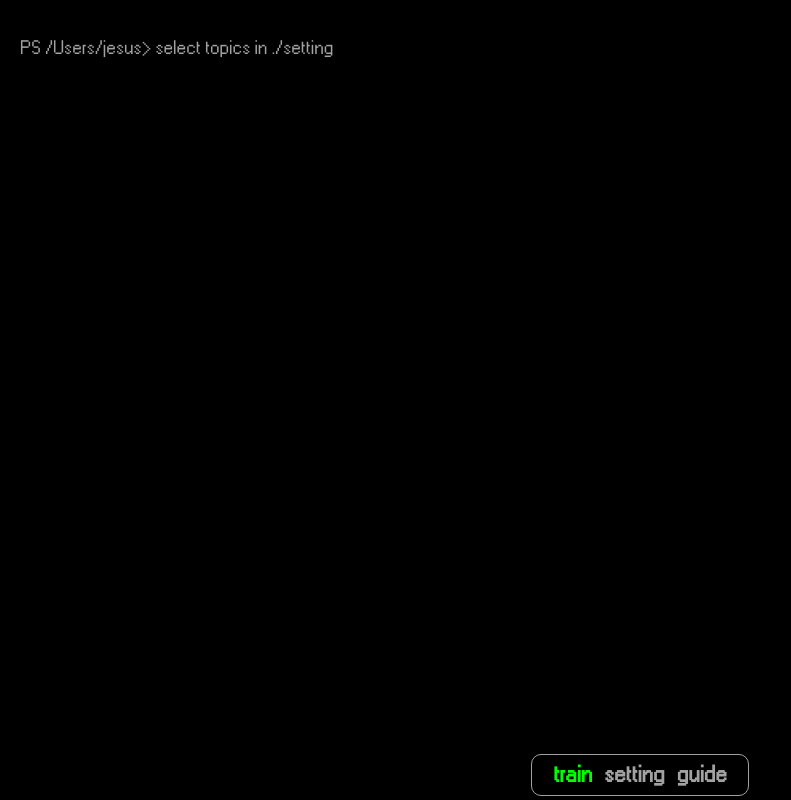
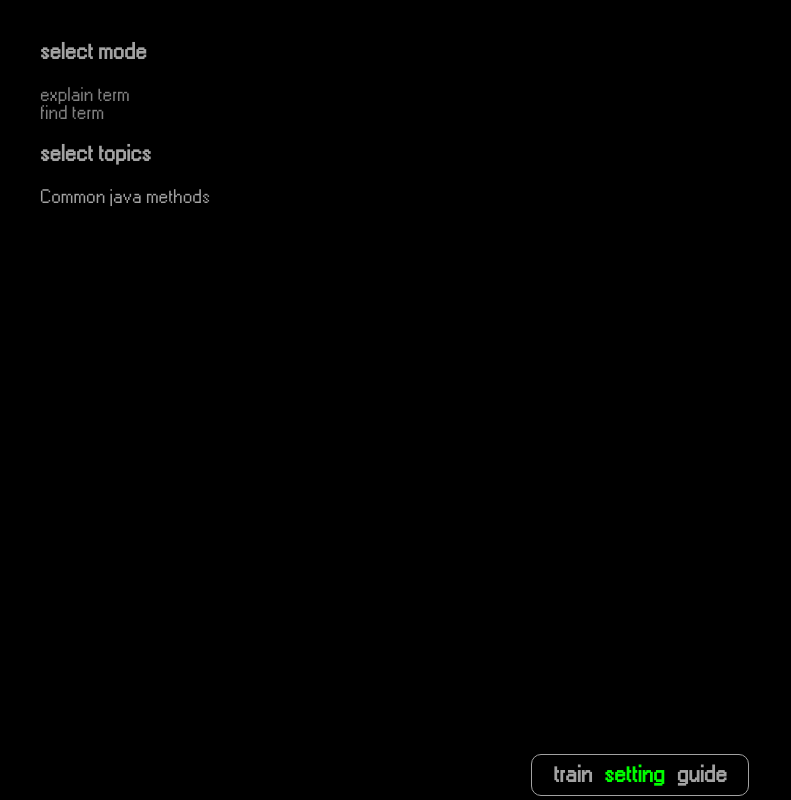
Before and after one commit to manfra27/learning-in-public-transportation, a React (Create React App) app: page / in a window 1280 px wide. Shown: the whole page, without its empty margins (0-791 px from the left). Built offline with nearby package versions, Linux system fonts and the light colour scheme.

Commit message:
training modes

```diff
--- a/src/App.js
+++ b/src/App.js
@@ -10,6 +10,12 @@ import Guide from './Guide';
 
 function App() {
   const [selectedTopics, setSelectedTopics] = useState([]);
+  const modes = ["explain term", "find term"];
+  const [trainingMode, setTrainingMode] = useState("explain key");
+
+  const handleModeSelection = (mode) => {
+    setTrainingMode(mode);
+  };
 
   const toggleTopicSelection = (topicName) => {
     setSelectedTopics((prev) =>
@@ -19,16 +25,23 @@ function App() {
     );
   };
 
-  const [selectedDirectory, setSelectedDirector] = useState("train");
+  const [selectedDirectory, setSelectedDirector] = useState("setting");
   const renderContent = () => {
     switch (selectedDirectory) {
       case "train":
-        return <Train selectedTopics={selectedTopics} db={db} />;
+        return <Train
+          selectedTopics={selectedTopics}
+          db={db}
+          trainingMode={trainingMode}
+        />;
       case "setting":
         return <Settings
           topics={db.map((topic) => topic.topicName)}
           selectedTopics={selectedTopics}
           toggleTopicSelection={toggleTopicSelection}
+          modes={modes}
+          handleModeSelection={handleModeSelection}
+          trainingMode={trainingMode}
         />;
       case "guide":
         return <Guide />;
--- a/src/Settings.js
+++ b/src/Settings.js
@@ -1,8 +1,31 @@
 import React from "react";
 
-const Settings = ({ topics, selectedTopics, toggleTopicSelection }) => {
+const Settings = ({
+    topics,
+    selectedTopics,
+    toggleTopicSelection,
+    modes,
+    handleModeSelection,
+    trainingMode
+}) => {
     return (
         <div className="settings">
+            <h3>select mode</h3>
+            <ul>
+                {modes.map((mode) => (
+                    <li
+                        key={mode}
+                        onClick={() => handleModeSelection(mode)}
+                        style={{
+                            cursor: "pointer",
+                            color: trainingMode.includes(mode) ? "green" : "grey",
+                        }}
+                    >
+                        {mode}
+                    </li>
+                ))}
+            </ul>
+
             <h3>select topics</h3>
             <ul className="topics-list">
                 {topics.map((topicName) => (
--- a/src/Train.js
+++ b/src/Train.js
@@ -5,28 +5,47 @@ const mapTopicsAndEntries = (db) => {
         topicName: topic.topicName,
         entries: topic.entries.map((entry) => ({
             id: entry.id,
+            term: entry.term,
+            explanation: entry.explanation,
             question: entry.question,
+            answerType: entry.answerType,
             options: entry.options,
-            correctAnswer: entry.correctAnswer,
-            inputType: entry.inputType,
-            deepExplanation: entry.deepExplanation,
-            references: entry.references,
         })),
     }));
 };
 
-const ToggleItem = ({ label, value }) => {
-    const [showValue, setShowValue] = useState(false);
+const ToggleItem = ({ id, term, explanation, question, answerTyep, options, trainingMode }) => {
+    const [Resolve, setResolve] = useState(false);
 
     return (
-        <div onClick={() => setShowValue(!showValue)} className="item">
-            <div className="item-question">PS C:\{">"} {label}</div>
-            <div className="item-answer">{showValue ? value : ""}</div>
+        <div onClick={() => setResolve(!Resolve)} className="item">
+
+            {trainingMode === "explain term" ? (
+                <div className="item-question">t: {term}</div>
+            ) : (
+                <div className="item-question">e: {explanation}</div>
+            )}
+
+            {Resolve && trainingMode === "explain term" ? (
+                <div className="item-answer">e: {explanation}</div>
+            ) : (
+                ""
+            )}
+
+            {Resolve && trainingMode === "find term" ? (
+                <div className="item-answer">t: {term}</div>
+            ) : (
+                ""
+            )}
+
         </div>
+
+
     )
+
 };
 
-const Train = ({ selectedTopics, db }) => {
+const Train = ({ selectedTopics, db, trainingMode }) => {
     const mappedData = mapTopicsAndEntries(db).filter((topic) =>
         selectedTopics.includes(topic.topicName)
     );
@@ -43,9 +62,13 @@ const Train = ({ selectedTopics, db }) => {
                 <ul>
                     {shuffledEntries.map((entry) => (
                         <ToggleItem
-                            key={entry.id}
-                            label={entry.question}
-                            value={entry.correctAnswer}
+                            id={entry.id}
+                            term={entry.term}
+                            explanation={entry.explanation}
+                            question={entry.question}
+                            answerTypes={entry.answerTypes}
+                            options={entry.options}
+                            trainingMode={trainingMode}
                         />
                     ))}
                 </ul>
--- a/src/db.js
+++ b/src/db.js
@@ -7,253 +7,230 @@ export const db = [
         topicName: "Common java methods",
         entries: [
             {
-                id: 1,
-                question: "string.charAt(index):",
-                options: [],
-                correctAnswer: ["Returns the character at a specific index"],
-                inputType: "",
-                deepExplanation: "",
-                references: [],
-            },
-            {
-                id: 2,
-                question: "string.length():",
-                options: [],
-                correctAnswer: ["Returns the length of the string"],
-                inputType: "",
-                deepExplanation: "",
-                references: [],
-            },
-            {
-                id: 3,
-                question: "string.substring(start, end):",
-                options: [],
-                correctAnswer: ["Extracts a portion of the string"],
-                inputType: "",
-                deepExplanation: "",
-                references: [],
-            },
-            {
-                id: 4,
-                question: "string1.equals(string2):",
-                options: [],
-                correctAnswer: ["Compares two strings for equality"],
-                inputType: "",
-                deepExplanation: "",
-                references: [],
-            },
-            {
-                id: 5,
-                question: "string.toLowerCase():",
-                options: [],
-                correctAnswer: ["Converts the string to lowercase"],
-                inputType: "",
-                deepExplanation: "",
-                references: [],
-            },
-            {
-                id: 6,
-                question: "string.toUpperCase():",
-                options: [],
-                correctAnswer: ["Converts the string to uppercase"],
-                inputType: "",
-                deepExplanation: "",
-                references: [],
-            },
-            {
-                id: 7,
-                question: "string.trim():",
-                options: [],
-                correctAnswer: ["Removes leading and trailing whitespace"],
-                inputType: "",
-                deepExplanation: "",
-                references: [],
-            },
-            {
-                id: 8,
-                question: "string.replace(oldChar, newChar):",
-                options: [],
-                correctAnswer: ["Replaces characters in the string"],
-                inputType: "",
-                deepExplanation: "",
-                references: [],
-            },
-            {
-                id: 9,
-                question: "int number = (int) doubleValue:",
-                options: [],
-                correctAnswer: ["Manually converts a larger type to a smaller type"],
-                inputType: "",
-                deepExplanation: "",
-                references: [],
-            },
-            {
-                id: 10,
-                question: "double largerType = intValue:",
-                options: [],
-                correctAnswer: ["Automatically converts a smaller type to a larger type"],
-                inputType: "",
-                deepExplanation: "",
-                references: [],
-            },
-            {
-                id: 11,
-                question: "Integer.parseInt(string):",
-                options: [],
-                correctAnswer: ["Converts a string to an integer"],
-                inputType: "",
-                deepExplanation: "",
-                references: [],
-            },
-            {
-                id: 12,
-                question: "Integer.valueOf(intValue):",
-                options: [],
-                correctAnswer: ["Converts a primitive to a wrapper type"],
-                inputType: "",
-                deepExplanation: "",
-                references: [],
-            },
-            {
-                id: 13,
-                question: "Integer.toString(intValue):",
-                options: [],
-                correctAnswer: ["Converts a primitive to a string"],
-                inputType: "",
-                deepExplanation: "",
-                references: [],
-            },
-            {
-                id: 14,
-                question: "Math.abs(value):",
-                options: [],
-                correctAnswer: ["Returns the absolute value"],
-                inputType: "",
-                deepExplanation: "",
-                references: [],
-            },
-            {
-                id: 15,
-                question: "Math.sqrt(value):",
-                options: [],
-                correctAnswer: ["Returns the square root of a number"],
-                inputType: "",
-                deepExplanation: "",
-                references: [],
-            },
-            {
-                id: 16,
-                question: "Math.pow(base, exponent):",
-                options: [],
-                correctAnswer: ["Returns the value of base raised to the power of exponent"],
-                inputType: "",
-                deepExplanation: "",
-                references: [],
-            },
-            {
-                id: 17,
-                question: "Math.max(num1, num2):",
-                options: [],
-                correctAnswer: ["Returns the larger of two numbers"],
-                inputType: "",
-                deepExplanation: "",
-                references: [],
-            },
-            {
-                id: 18,
-                question: "Math.min(num1, num2):",
-                options: [],
-                correctAnswer: ["Returns the smaller of two numbers"],
-                inputType: "",
-                deepExplanation: "",
-                references: [],
-            },
-            {
-                id: 19,
-                question: "Math.random():",
-                options: [],
-                correctAnswer: ["Returns a random number between 0.0 and 1.0"],
-                inputType: "",
-                deepExplanation: "",
-                references: [],
-            },
-            {
-                id: 20,
-                question: "Math.round(value):",
-                options: [],
-                correctAnswer: ["Rounds a decimal value to the nearest integer"],
-                inputType: "",
-                deepExplanation: "",
-                references: [],
-            },
-            {
-                id: 21,
-                question: "array.length:",
-                options: [],
-                correctAnswer: ["Returns the size of the array"],
-                inputType: "",
-                deepExplanation: "",
-                references: [],
-            },
-            {
-                id: 22,
-                question: "Arrays.sort(array):",
-                options: [],
-                correctAnswer: ["Sorts the elements of the array"],
-                inputType: "",
-                deepExplanation: "",
-                references: [],
-            },
-            {
-                id: 23,
-                question: "Arrays.binarySearch(array, key):",
-                options: [],
-                correctAnswer: ["Searches for a key in a sorted array"],
-                inputType: "",
-                deepExplanation: "",
-                references: [],
-            },
-            {
-                id: 24,
-                question: "Arrays.copyOf(array, newSize):",
-                options: [],
-                correctAnswer: [
-                    "Copies an array to a new array with a specified size",
-                ],
-                inputType: "",
-                deepExplanation: "",
-                references: [],
-            },
-            {
-                id: 25,
-                question: "Arrays.toString(array):",
-                options: [],
-                correctAnswer: ["Returns a string representation of the array"],
-                inputType: "",
-                deepExplanation: "",
-                references: [],
-            },
-            {
-                id: 26,
-                question: "Arrays.fill(array, value):",
-                options: [],
-                correctAnswer: ["Fills an array with a specific value"],
-                inputType: "",
-                deepExplanation: "",
-                references: [],
-            },
-            {
-                id: 27,
-                question: "Arrays.equals(array1, array2):",
-                options: [],
-                correctAnswer: ["Compares two arrays for equality"],
-                inputType: "",
-                deepExplanation: "",
-                references: [],
-            },
+                "id": 1,
+                "term": "string.charAt(index):",
+                "explanation": "Returns the character at a specific index",
+                "question": "",
+                "answerType": "",
+                "options": []
+            },
+            {
+                "id": 2,
+                "term": "string.length():",
+                "explanation": "Returns the length of the string",
+                "question": "",
+                "answerType": "",
+                "options": []
+            },
+            {
+                "id": 3,
+                "term": "string.substring(start, end):",
+                "explanation": "Extracts a portion of the string",
+                "question": "",
+                "answerType": "",
+                "options": []
+            },
+            {
+                "id": 4,
+                "term": "string1.equals(string2):",
+                "explanation": "Compares two strings for equality",
+                "question": "",
+                "answerType": "",
+                "options": []
+            },
+            {
+                "id": 5,
+                "term": "string.toLowerCase():",
+                "explanation": "Converts the string to lowercase",
+                "question": "",
+                "answerType": "",
+                "options": []
+            },
+            {
+                "id": 6,
+                "term": "string.toUpperCase():",
+                "explanation": "Converts the string to uppercase",
+                "question": "",
+                "answerType": "",
+                "options": []
+            },
+            {
+                "id": 7,
+                "term": "string.trim():",
+                "explanation": "Removes leading and trailing whitespace",
+                "question": "",
+                "answerType": "",
+                "options": []
+            },
+            {
+                "id": 8,
+                "term": "string.replace(oldChar, newChar):",
+                "explanation": "Replaces characters in the string",
+                "question": "",
+                "answerType": "",
+                "options": []
+            },
+            {
+                "id": 9,
+                "term": "int number = (int) doubleValue:",
+                "explanation": "Manually converts a larger type to a smaller type",
+                "question": "",
+                "answerType": "",
+                "options": []
+            },
+            {
+                "id": 10,
+                "term": "double largerType = intValue:",
+                "explanation": "Automatically converts a smaller type to a larger type",
+                "question": "",
+                "answerType": "",
+                "options": []
+            },
+            {
+                "id": 11,
+                "term": "Integer.parseInt(string):",
+                "explanation": "Converts a string to an integer",
+                "question": "",
+                "answerType": "",
+                "options": []
+            },
+            {
+                "id": 12,
+                "term": "Integer.valueOf(intValue):",
+                "explanation": "Converts a primitive to a wrapper type",
+                "question": "",
+                "answerType": "",
+                "options": []
+            },
+            {
+                "id": 13,
+                "term": "Integer.toString(intValue):",
+                "explanation": "Converts a primitive to a string",
+                "question": "",
+                "answerType": "",
+                "options": []
+            },
+            {
+                "id": 14,
+                "term": "Math.abs(value):",
+                "explanation": "Returns the absolute value",
+                "question": "",
+                "answerType": "",
+                "options": []
+            },
+            {
+                "id": 15,
+                "term": "Math.sqrt(value):",
+                "explanation": "Returns the square root of a number",
+                "question": "",
+                "answerType": "",
+                "options": []
+            },
+            {
+                "id": 16,
+                "term": "Math.pow(base, exponent):",
+                "explanation": "Returns the value of base raised to the power of exponent",
+                "question": "",
+                "answerType": "",
+                "options": []
+            },
+            {
+                "id": 17,
+                "term": "Math.max(num1, num2):",
+                "explanation": "Returns the larger of two numbers",
+                "question": "",
+                "answerType": "",
+                "options": []
+            },
+            {
+                "id": 18,
+                "term": "Math.min(num1, num2):",
+                "explanation": "Returns the smaller of two numbers",
+                "question": "",
+                "answerType": "",
+                "options": []
+            },
+            {
+                "id": 19,
+                "term": "Math.random():",
+                "explanation": "Returns a random number between 0.0 and 1.0",
+                "question": "",
+                "answerType": "",
+                "options": []
+            },
+            {
+                "id": 20,
+                "term": "Math.round(value):",
+                "explanation": "Rounds a decimal value to the nearest integer",
+                "question": "",
+                "answerType": "",
+                "options": []
+            },
+            {
+                "id": 21,
+                "term": "array.length:",
+                "explanation": "Returns the size of the array",
+                "question": "",
+                "answerType": "",
+                "options": []
+            },
+            {
+                "id": 22,
+                "term": "Arrays.sort(array):",
+                "explanation": "Sorts the elements of the array",
+                "question": "",
+                "answerType": "",
+                "options": []
+            },
+            {
+                "id": 23,
+                "term": "Arrays.binarySearch(array, key):",
+                "explanation": "Searches for a key in a sorted array",
+                "question": "",
+                "answerType": "",
+                "options": []
+            },
+            {
+                "id": 24,
+                "term": "Arrays.copyOf(array, newSize):",
+                "explanation": "Copies an array to a new array with a specified size",
+                "question": "",
+                "answerType": "",
+                "options": []
+            },
+            {
+                "id": 25,
+                "term": "Arrays.toString(array):",
+                "explanation": "Returns a string representation of the array",
+                "question": "",
+                "answerType": "",
+                "options": []
+            },
+            {
+                "id": 26,
+                "term": "Arrays.fill(array, value):",
+                "explanation": "Fills an array with a specific value",
+                "question": "",
+                "answerType": "",
+                "options": []
+            },
+            {
+                "id": 27,
+                "term": "Arrays.equals(array1, array2):",
+                "explanation": "Compares two arrays for equality",
+                "question": "",
+                "answerType": "",
+                "options": []
+            }
         ],
     },
-    {
+
+];
+
+
+/*
+
+{
         topicName: "Command Line Utilities",
         entries: [
             {
@@ -1716,7 +1693,7 @@ export const db = [
         ],
     },
     {
-        topicName: "MacOS Commands",
+        topicName: "MacOS keys",
         entries: [
             // General Commands
             {
@@ -2490,4 +2467,5 @@ export const db = [
             },
         ],
     }
-];
+
+*/
```
Also changed, not shown: src/Guide.js (+5 -2 lines), src/doc.txt (added).
